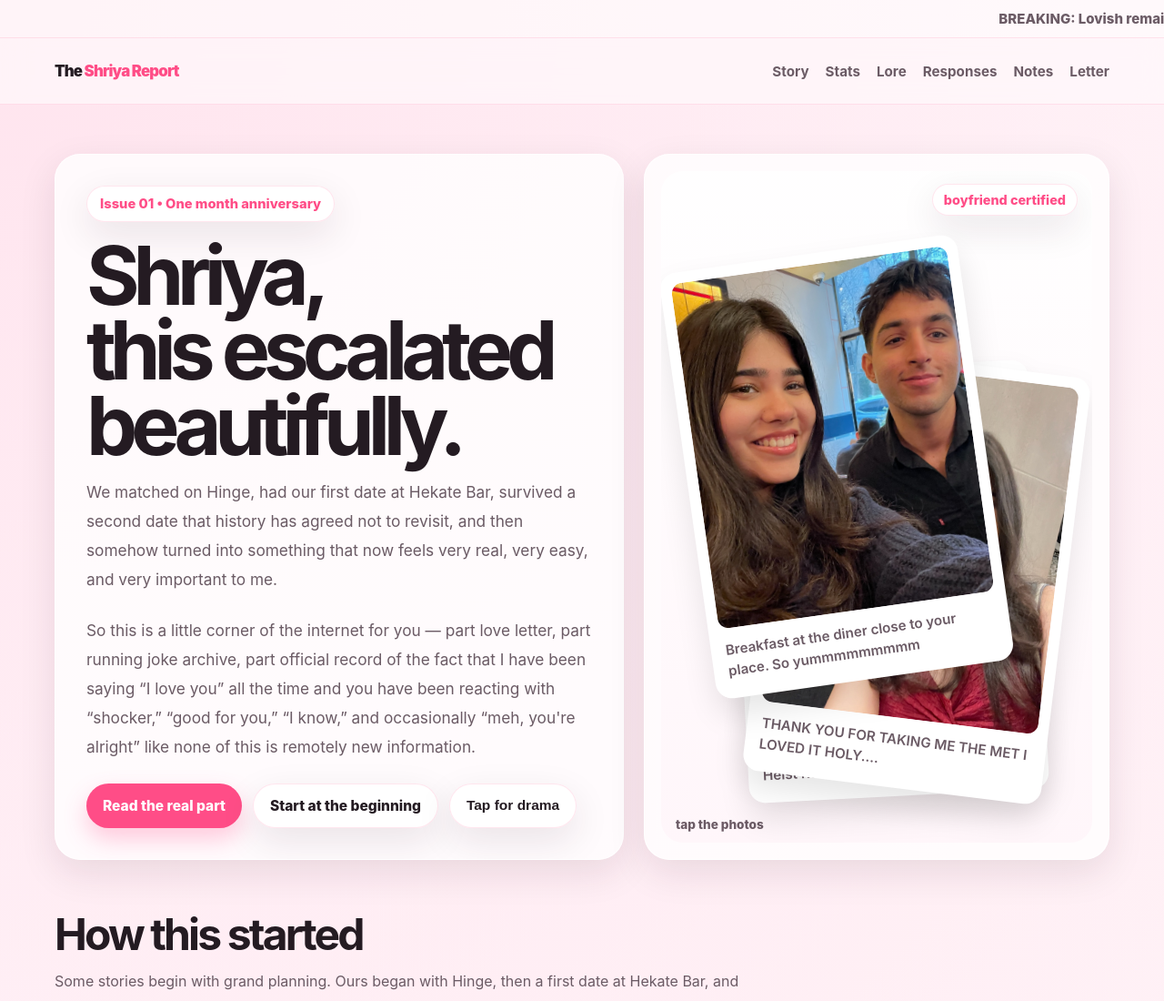
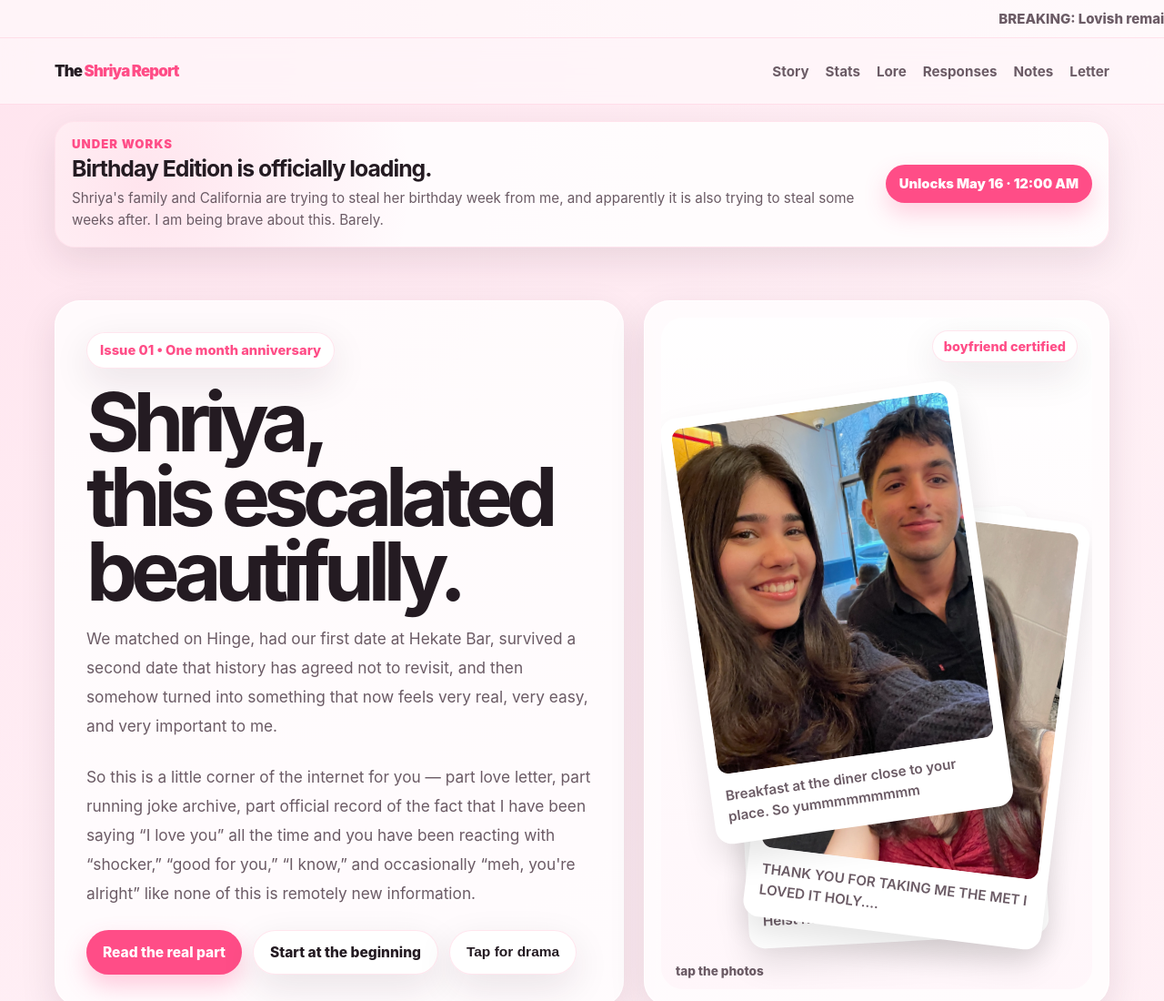
Before and after one commit to honey-buns-newsletter/honey-buns, a plain HTML site: page index.html in a window 1280 px wide. Shown: the top 1100 px of the page at 91% size. Drawn offline with Linux system fonts and the light colour scheme.

Commit message:
Update index.html

```diff
--- a/index.html
+++ b/index.html
@@ -101,6 +101,84 @@
       text-decoration: none;
       font-size: 0.95rem;
       font-weight: 700;
+    }
+
+    .coming-soon {
+      padding: 18px 0 4px;
+    }
+
+    .coming-soon-card {
+      border-radius: 22px;
+      background: rgba(255,255,255,0.82);
+      border: 1px solid var(--line);
+      box-shadow: var(--shadow);
+      padding: 16px 18px;
+      display: flex;
+      align-items: center;
+      justify-content: space-between;
+      gap: 16px;
+      overflow: hidden;
+      position: relative;
+    }
+
+    .coming-soon-card::before {
+      content: "";
+      position: absolute;
+      inset: 0;
+      background: radial-gradient(circle at 8% 50%, rgba(255,77,135,0.13), transparent 28%);
+      pointer-events: none;
+    }
+
+    .coming-soon-copy {
+      position: relative;
+      z-index: 1;
+    }
+
+    .coming-soon-kicker {
+      color: var(--accent);
+      font-size: 0.82rem;
+      font-weight: 900;
+      letter-spacing: 0.08em;
+      text-transform: uppercase;
+      margin-bottom: 4px;
+    }
+
+    .coming-soon-copy h2 {
+      margin: 0;
+      font-size: clamp(1.15rem, 2vw, 1.55rem);
+      letter-spacing: -0.04em;
+    }
+
+    .coming-soon-copy p {
+      margin: 6px 0 0;
+      color: var(--muted);
+      line-height: 1.6;
+      font-size: 0.95rem;
+    }
+
+    .release-pill {
+      position: relative;
+      z-index: 1;
+      flex-shrink: 0;
+      border-radius: 999px;
+      background: var(--accent);
+      color: white;
+      padding: 12px 15px;
+      font-weight: 900;
+      font-size: 0.92rem;
+      box-shadow: 0 12px 26px rgba(255,77,135,0.24);
+      white-space: nowrap;
+    }
+
+    @media (max-width: 720px) {
+      .coming-soon-card {
+        align-items: flex-start;
+        flex-direction: column;
+      }
+
+      .release-pill {
+        white-space: normal;
+      }
     }
 
     .hero {
@@ -530,6 +608,24 @@
       </div>
     </div>
   </nav>
+
+  <section class="coming-soon container" aria-label="Coming soon birthday edition">
+    <div class="coming-soon-card">
+      <div class="coming-soon-copy">
+        <div class="coming-soon-kicker">Under works</div>
+        <h2>Birthday Edition is officially loading.</h2>
+        <p>
+          Shriya's family and California are trying to steal her birthday week from me, and apparently it is also trying
+          to steal some weeks after. I am being brave about this.
+          Barely.
+        </p>
+      </div>
+
+      <div class="release-pill">
+        Unlocks May 16 · 12:00 AM
+      </div>
+    </div>
+  </section>
 
   <header class="hero container">
     <div class="hero-grid">
```
